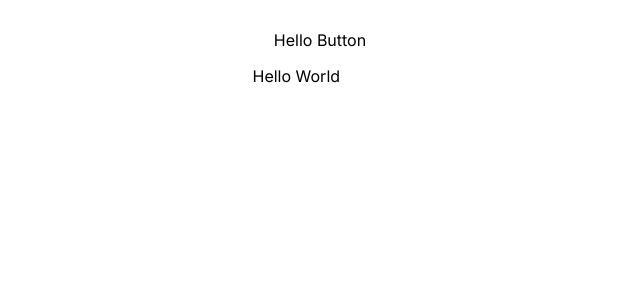
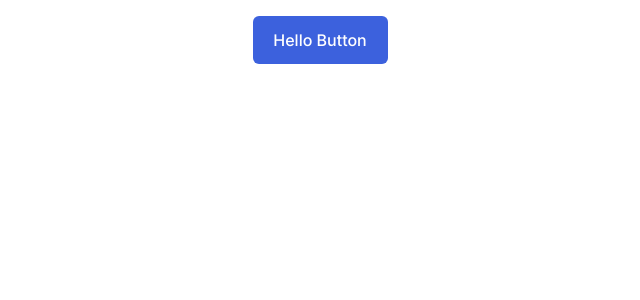
Before and after one commit to talha-ash/radix-design-system, a React (Vite) app: page / in a window 1280 px wide. Shown: the top 300 px of the page, without its empty margins (320-960 px from the left). Built offline with nearby package versions, Linux system fonts and the light colour scheme.

Commit message:
add button comp states

```diff
--- a/src/App.tsx
+++ b/src/App.tsx
@@ -7,7 +7,6 @@ function App() {
         <div className="row  place-items-center">
           <div className="col-span-full mt-3xl">
             <Button />
-            <h1>Hello World</h1>
           </div>
         </div>
       </div>
--- a/src/assets/css/index.css
+++ b/src/assets/css/index.css
@@ -4,3 +4,5 @@
 @import "./spacing.css";
 @import "./effects.css";
 @import "./layout.css";
+
+@import "../../components/components.css"
--- a/src/components/Button/button.css
+++ b/src/components/Button/button.css
@@ -1,5 +1,6 @@
 @layer components {
-.btn {
+  .btn {
+    @apply inline-flex shrink-0 cursor-pointer flex-nowrap items-center justify-center text-center align-middle select-none;
     width: var(--size-w);
     height: var(--size-h);
     color: var(--btn-fg);
@@ -21,5 +22,22 @@
     --btn-p: var(--spacing-xxl);
     --btn-radius: var(--rounded-sm);
     --btn-border: none;
+
+    &:hover {
+      --btn-bg: var(--color-bg-fill-brand-primary_hover);
+    }
+    &:active {
+      --btn-bg: var(--color-bg-fill-brand-primary_active);
+    }
+    &:focus {
+      @apply ring-brand;
+      --btn-bg: var(--color-bg-fill-brand-primary);
+    }
+
+    &:disabled,
+    &[disabled] {
+      @apply pointer-events-none;
+      --btn-bg: var(--color-bg-fill-brand-primary_disabled);
+    }
   }
 }
--- a/src/components/Button/button.tsx
+++ b/src/components/Button/button.tsx
@@ -1,5 +1,3 @@
-import "./button.css";
-
 export const Button = () => {
-  return <button className="btn btn-secondary">Hello Button</button>;
+  return <button className="btn">Hello Button</button>;
 };
--- /dev/null
+++ b/src/components/components.css
@@ -0,0 +1 @@
+@import "./Button/button.css"
```
